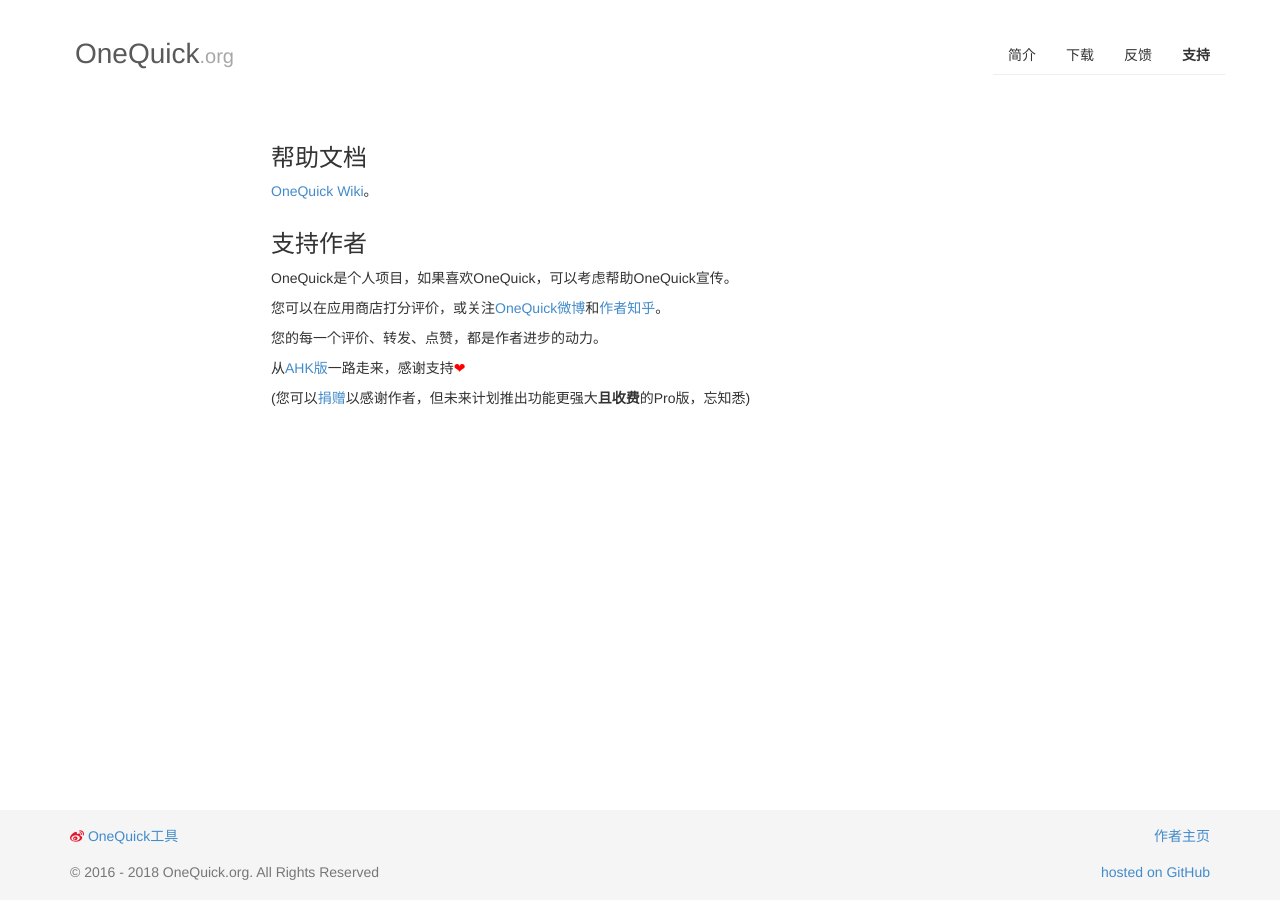
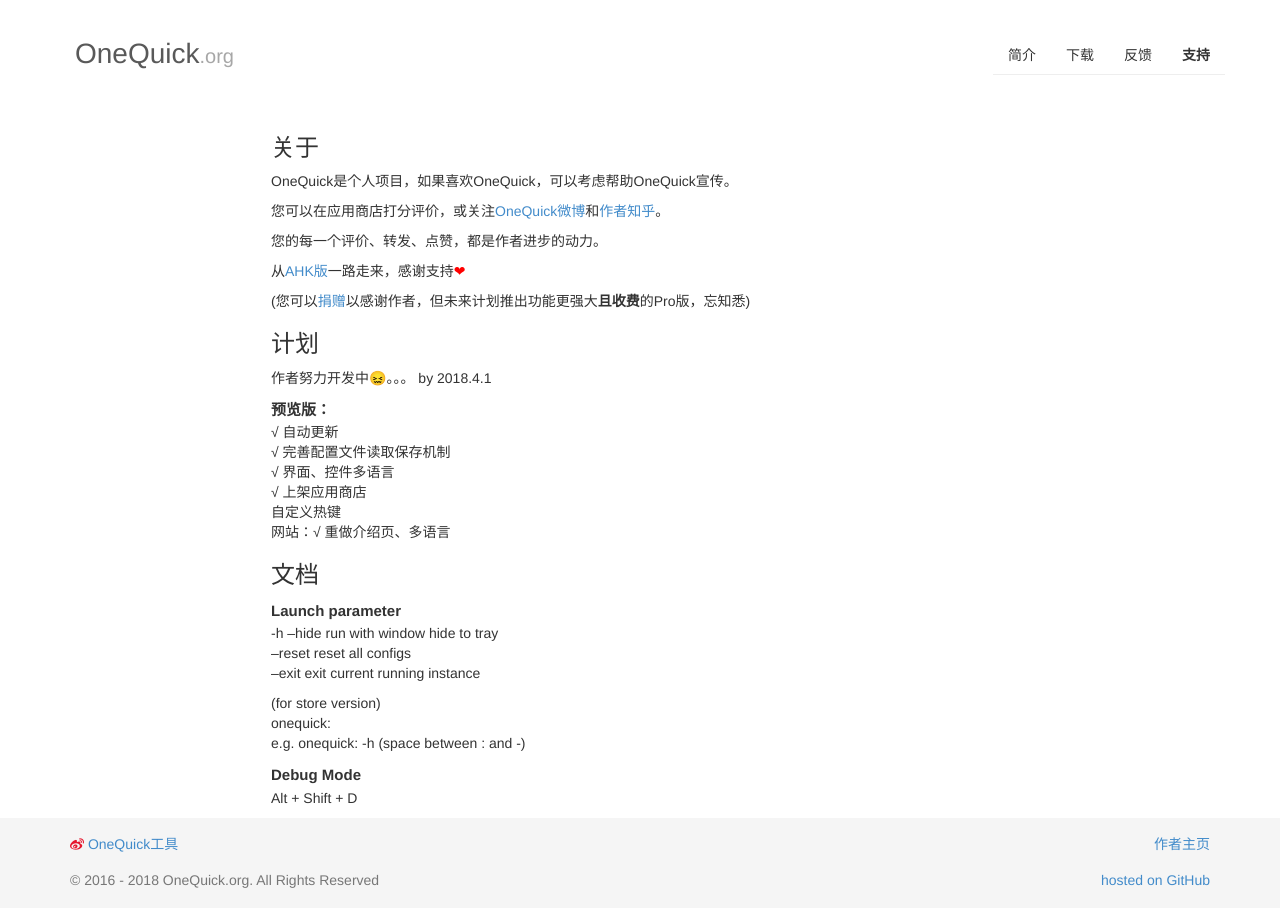
Before and after one commit to OneQuick/OneQuick.github.io-v1-legacy, a Jekyll site: the page built from support.md, in a window 1280 px wide. Built offline with Jekyll 4.4.1, drawn with Linux system fonts in a browser that asks for light colours.

Commit message:
文档转移到支持下

```diff
--- a/help.html
+++ b/help.html
@@ -1,10 +1,10 @@
 <!DOCTYPE html>
 <html>
 <head>
-	<meta http-equiv="refresh" content="0; url=https://github.com/OneQuick/OneQuick.net/wiki" />
+	<meta http-equiv="refresh" content="0; url=/support#docs" />
 	<title></title>
 </head>
 <body>
-<script>window.location="https://github.com/OneQuick/OneQuick.net/wiki";</script>
+<script>window.location="/support#docs";</script>
 </body>
 </html>
--- a/stylesheets/styles.css
+++ b/stylesheets/styles.css
@@ -90,6 +90,13 @@
   text-align: center;
 }
 
+h4 {
+  font-weight: bolder;
+  font-size: 15px;
+  margin-top: 14px;
+  margin-bottom: 4px;
+}
+
 .desc-section p {
   text-align: center;
   margin: 10px 10%;
--- a/support.md
+++ b/support.md
@@ -4,18 +4,7 @@
 active: support
 ---
 
-<style>
-h3 {
-	margin-top: 30px;
-}
-</style>
-
-
-### 帮助文档
-
-<a href="https://github.com/OneQuick/OneQuick.net/wiki" target="_blank">OneQuick Wiki</a>。
-
-### 支持作者
+### 关于
 
 OneQuick是个人项目，如果喜欢OneQuick，可以考虑帮助OneQuick宣传。
 
@@ -26,3 +15,32 @@
 从<a href="https://github.com/XUJINKAI/OneQuick" target="_blank">AHK版</a>一路走来，感谢支持<span style="color: red;">❤</span>
 
 (您可以<a href="http://xujinkai.net/donate" target="_blank">捐赠</a>以感谢作者，但未来计划推出功能更强大**且收费**的Pro版，忘知悉)
+
+
+### 计划
+
+作者努力开发中😖。。。 by 2018.4.1
+
+#### 预览版：
+
+√ 自动更新
+√ 完善配置文件读取保存机制
+√ 界面、控件多语言
+√ 上架应用商店
+自定义热键
+网站：√ 重做介绍页、多语言
+
+
+<h3 id="docs">文档</h3>
+
+#### Launch parameter
+-h --hide run with window hide to tray
+--reset reset all configs
+--exit exit current running instance
+
+(for store version)
+onequick:
+e.g. onequick: -h (space between : and -)
+
+#### Debug Mode
+Alt + Shift + D
```
Also changed, not shown: download.md (+0 -8 lines), feedback.md (+3 -1 lines).
